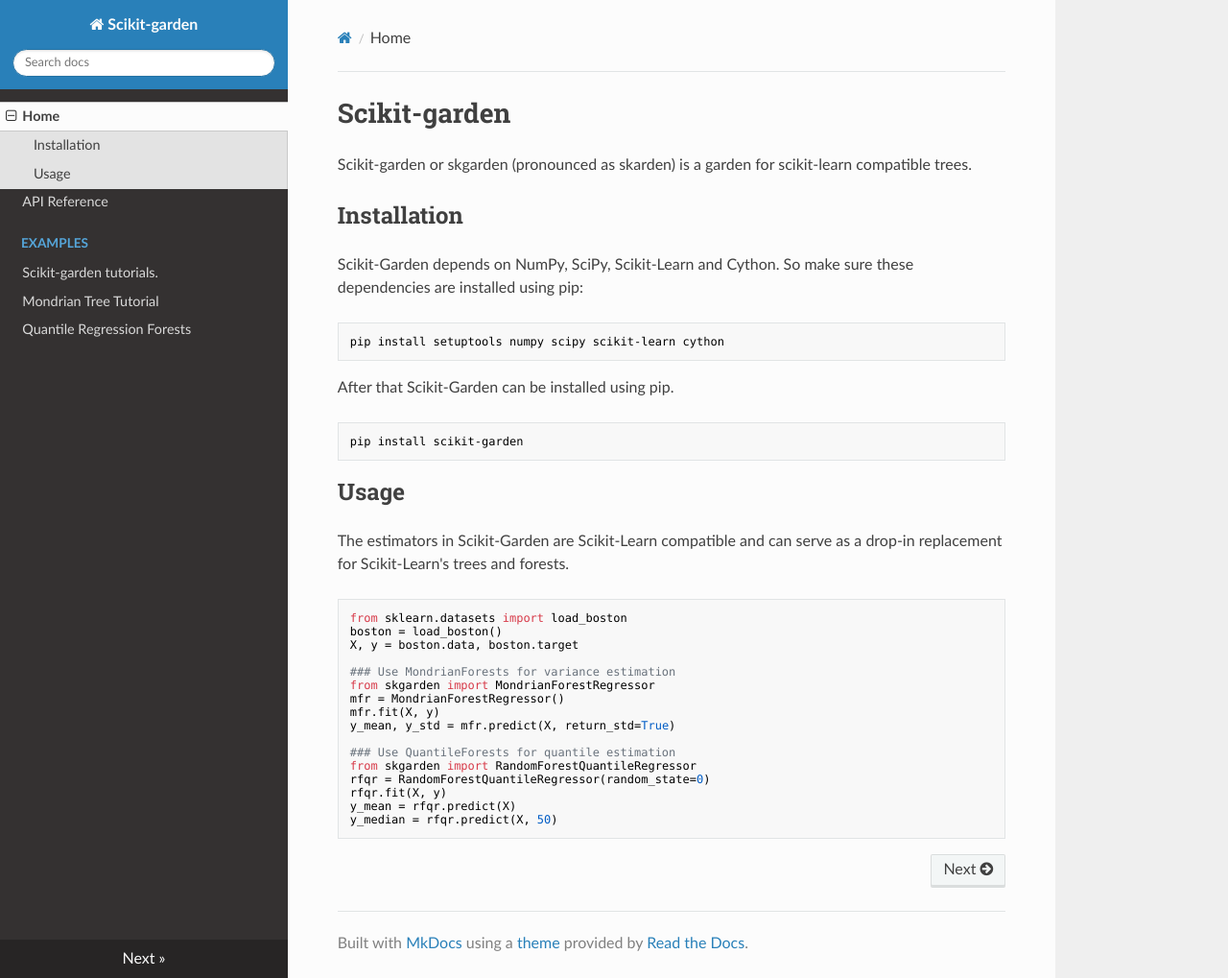
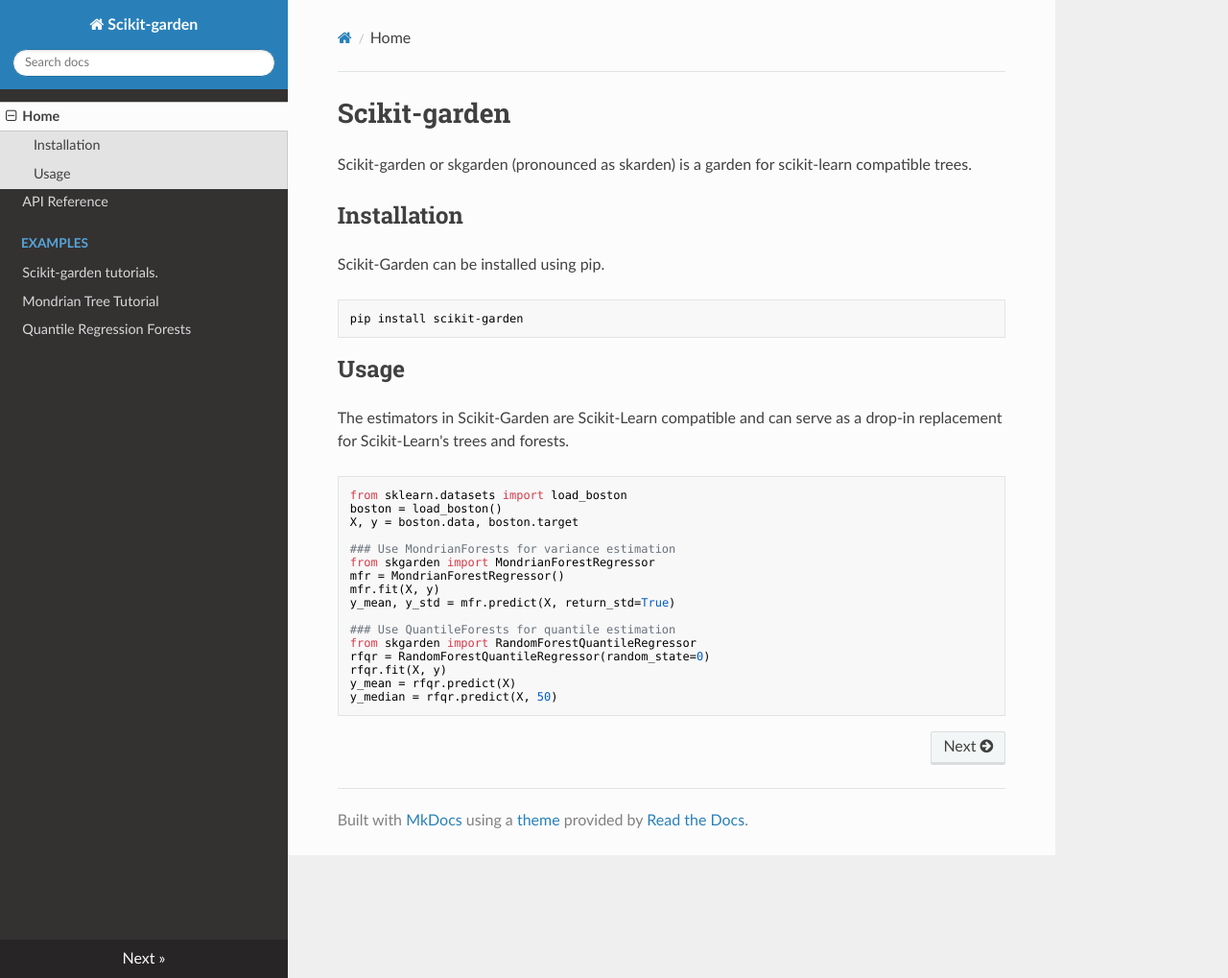
Before and after one commit to scikit-garden/scikit-garden, an MkDocs documentation site: the page built from docs/index.md, in a window 1280 px wide and 1019 px high. Shown: the whole window at 96% size. Built offline with MkDocs 1.6.1, drawn with Linux system fonts in a browser that asks for light colours; nearby versions of some CDN libraries; old or Windows-style settings are respelled for this version of MkDocs.

Commit message:
No need to pre-install dependencies

````diff
--- a/docs/index.md
+++ b/docs/index.md
@@ -4,13 +4,7 @@
 
 ## Installation
 
-Scikit-Garden depends on NumPy, SciPy, Scikit-Learn and Cython. So make sure these dependencies are installed using pip:
-
-```
-pip install setuptools numpy scipy scikit-learn cython
-```
-
-After that Scikit-Garden can be installed using pip.
+Scikit-Garden can be installed using pip.
 
 ```
 pip install scikit-garden
````
